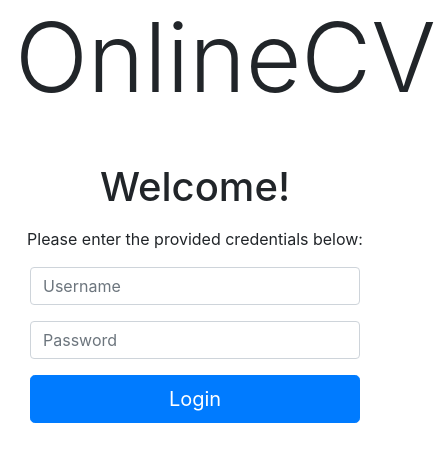
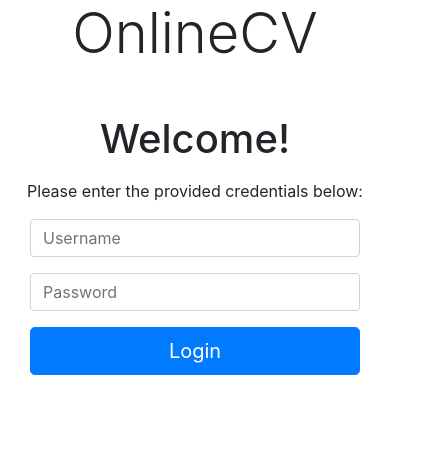
Before and after one commit to kapseliboi/OnlineCV, a React (Create React App) app in the folder client/: page / in a window 390 px wide. Shown: the top 462 px of the page, 436 px wide, since content can reach past the window. Built offline with nearby package versions, Linux system fonts and the light colour scheme; no server answers.

Commit message:
Made login title mobile friendly

```diff
--- a/client/src/components/layout/Landing.js
+++ b/client/src/components/layout/Landing.js
@@ -7,8 +7,9 @@ class Landing extends Component {
   render () {
     return (
       <div className="container">
-        <div>
-          <h1 className="display-1 text-center">OnlineCV</h1>
+        <div className="justify-content-center">
+          <h1 className="d-none d-sm-block display-1 text-center">OnlineCV</h1>
+          <h1 className="d-sm-none display-4 text-center">OnlineCV</h1>
         </div>
         <div className="mt-5 align-items-center">
           <h1 className="text-center">Welcome!</h1>
```
